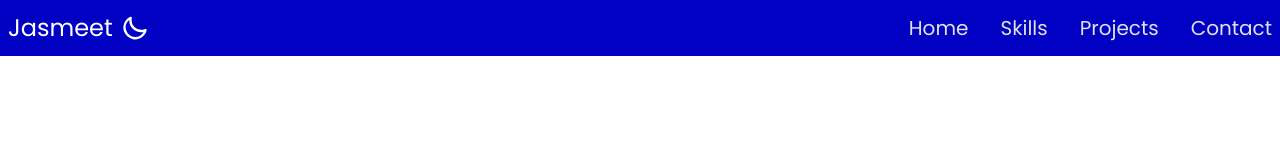
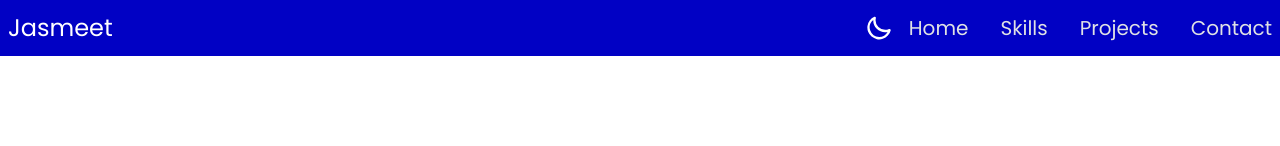
Before and after one commit to Jasmeet5108/Personal-Portfolio-Website, a React (Vite) app: page / in a window 1280 px wide. Shown: the top 146 px of the page. Built offline with nearby package versions, Linux system fonts and the light colour scheme.

Commit message:
Updated Navbar Layout

```diff
--- a/src/Components/Navbar.jsx
+++ b/src/Components/Navbar.jsx
@@ -49,7 +49,10 @@ const Navbar = () => {
             <header className='bg-[#0101c4] px-2 sticky top-0 z-10'>
                 <nav className='flex h-14 justify-between max-w-screen-xl mx-auto items-center text-white'>
                     <div className="left flex justify-center items-center space-x-2">
-                        <p className='text-2xl'>Jasmeet</p>
+                        <a href='#' className='text-2xl cursor-pointer'>Jasmeet</a>
+                    </div>
+
+                    <div className='flex space-x-4'>
                         <label className="swap swap-rotate">
 
                             {/* this hidden checkbox controls the state */}
@@ -58,7 +61,6 @@ const Navbar = () => {
                             // checked={theme === 'light' ? false : true}
                             />
 
-
                             {/* sun icon */}
                             <svg className="swap-on fill-current w-7" xmlns="http://www.w3.org/2000/svg" viewBox="0 0 24 24"><path d="M5.64,17l-.71.71a1,1,0,0,0,0,1.41,1,1,0,0,0,1.41,0l.71-.71A1,1,0,0,0,5.64,17ZM5,12a1,1,0,0,0-1-1H3a1,1,0,0,0,0,2H4A1,1,0,0,0,5,12Zm7-7a1,1,0,0,0,1-1V3a1,1,0,0,0-2,0V4A1,1,0,0,0,12,5ZM5.64,7.05a1,1,0,0,0,.7.29,1,1,0,0,0,.71-.29,1,1,0,0,0,0-1.41l-.71-.71A1,1,0,0,0,4.93,6.34Zm12,.29a1,1,0,0,0,.7-.29l.71-.71a1,1,0,1,0-1.41-1.41L17,5.64a1,1,0,0,0,0,1.41A1,1,0,0,0,17.66,7.34ZM21,11H20a1,1,0,0,0,0,2h1a1,1,0,0,0,0-2Zm-9,8a1,1,0,0,0-1,1v1a1,1,0,0,0,2,0V20A1,1,0,0,0,12,19ZM18.36,17A1,1,0,0,0,17,18.36l.71.71a1,1,0,0,0,1.41,0,1,1,0,0,0,0-1.41ZM12,6.5A5.5,5.5,0,1,0,17.5,12,5.51,5.51,0,0,0,12,6.5Zm0,9A3.5,3.5,0,1,1,15.5,12,3.5,3.5,0,0,1,12,15.5Z" /></svg>
 
@@ -66,7 +68,6 @@ const Navbar = () => {
                             <svg className="swap-off fill-current w-7" xmlns="http://www.w3.org/2000/svg" viewBox="0 0 24 24"><path d="M21.64,13a1,1,0,0,0-1.05-.14,8.05,8.05,0,0,1-3.37.73A8.15,8.15,0,0,1,9.08,5.49a8.59,8.59,0,0,1,.25-2A1,1,0,0,0,8,2.36,10.14,10.14,0,1,0,22,14.05,1,1,0,0,0,21.64,13Zm-9.5,6.69A8.14,8.14,0,0,1,7.08,5.22v.27A10.15,10.15,0,0,0,17.22,15.63a9.79,9.79,0,0,0,2.1-.22A8.11,8.11,0,0,1,12.14,19.73Z" /></svg>
 
                         </label>
-                    </div>
                         <ul className="right hidden sm:flex space-x-8 text-xl">
                             <a href='#' className='cursor-pointer text-[#e0e2e4] hover:text-white'>Home</a>
                             <a href='#skills' className='cursor-pointer text-[#e0e2e4] hover:text-white'>Skills</a>
@@ -79,6 +80,8 @@ const Navbar = () => {
                             <span className={`line bg-white w-9 h-1 rounded-md transition-all duration-300 ${hide}`}></span>
                             <span className={`line bg-white w-9 h-1 rounded-md transition-all duration-300 ${translate2} ${rotate2} `}></span>
                         </div>
+                    </div>
+
                 </nav>
             </header>
             <div className={`sideMenu sticky top-14 sm:hidden bg-[#0101c4] text-center text-white ${className} transition-all duration-[400ms]`}>
```
Lines whose indentation alone changed are shown as unchanged.
